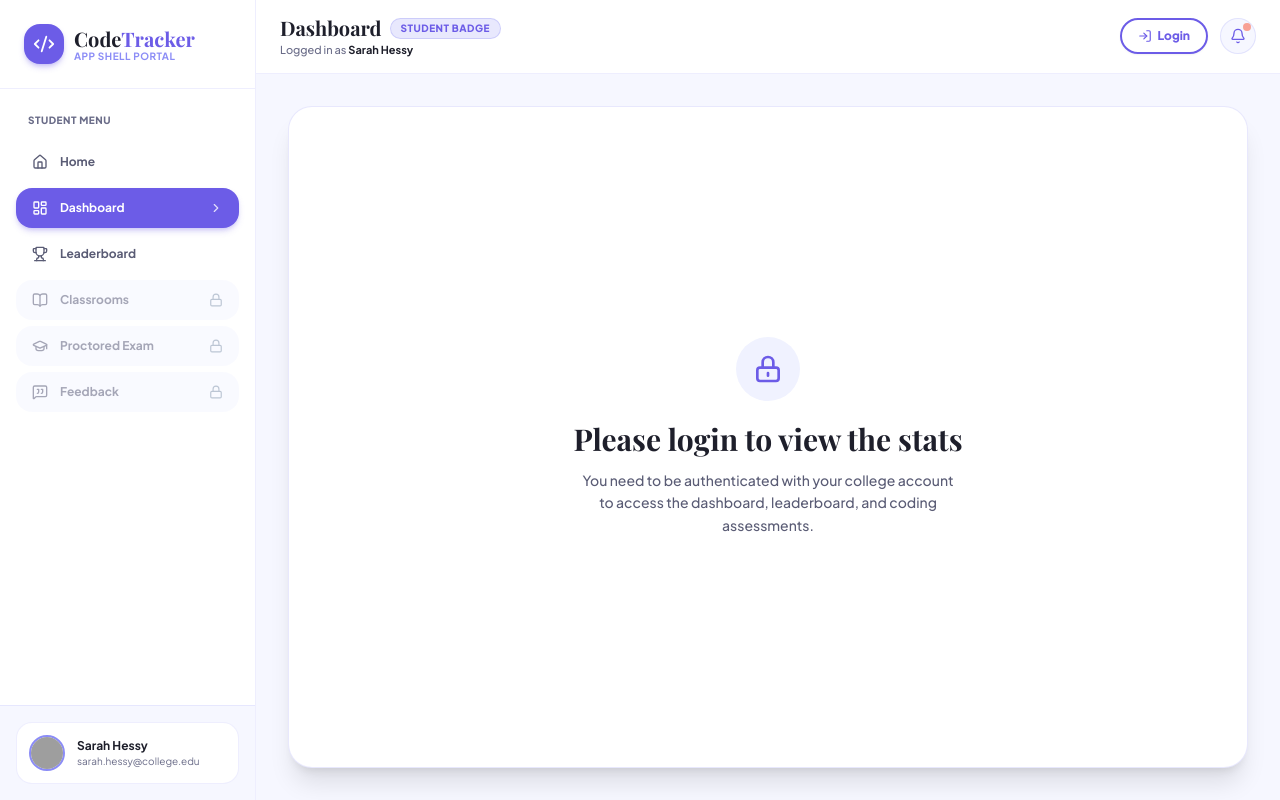
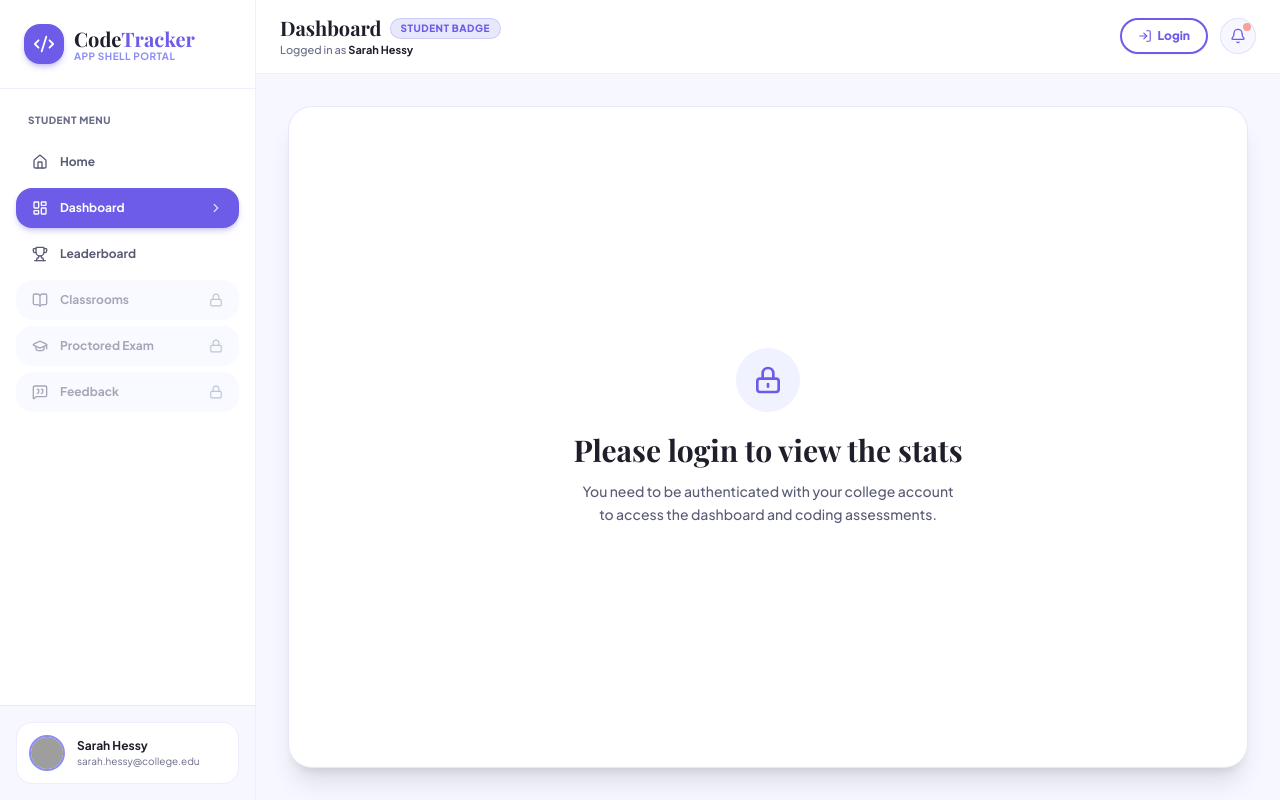
Before and after one commit to Ajith200215/CodeTracker, a Next.js app: page / in a window 1280 px wide. Both pictures are taken after a click on the button "Dashboard". Built offline with nearby package versions, Linux system fonts and the light colour scheme; no server answers; grey boxes are pictures that could not be loaded.

Commit message:
feat: Allow unauthenticated access to leaderboard but lock other dashboard views

```diff
--- a/src/app/page.tsx
+++ b/src/app/page.tsx
@@ -97,7 +97,10 @@ export default function Home() {
       activeNav={activeTab}
       setActiveNav={setActiveTab}
     >
-      {!session?.user ? (
+      {activeTab === "leaderboard" && <UnifiedLeaderboardView />}
+
+      {/* Locked Views for Unauthenticated Users */}
+      {!session?.user && activeTab !== "leaderboard" && (
         <div className="flex flex-col items-center justify-center h-full min-h-[60vh] bg-white dark:bg-gray-800 rounded-3xl border border-[#8B8CF6]/20 shadow-xl p-8 text-center">
           <div className="w-16 h-16 rounded-full bg-[#F0F2FF] dark:bg-gray-700 flex items-center justify-center text-[#6C5CE7] dark:text-[#8B8CF6] mb-5">
             <svg xmlns="http://www.w3.org/2000/svg" className="w-8 h-8" fill="none" viewBox="0 0 24 24" stroke="currentColor" strokeWidth={2}>
@@ -108,15 +111,17 @@ export default function Home() {
             Please login to view the stats
           </h2>
           <p className="text-sm text-[#5A5C75] dark:text-gray-400 font-medium max-w-sm mx-auto leading-relaxed">
-            You need to be authenticated with your college account to access the dashboard, leaderboard, and coding assessments.
+            You need to be authenticated with your college account to access the dashboard and coding assessments.
           </p>
         </div>
-      ) : (
+      )}
+
+      {/* Authenticated Views */}
+      {session?.user && (
         <>
           {activeTab === "dashboard" && (
             <StudentDashboardView onStartExam={() => setActiveTab("exam")} />
           )}
-          {activeTab === "leaderboard" && <UnifiedLeaderboardView />}
           {activeTab === "monitor" && <TeacherMonitorView />}
           {activeTab === "classrooms" && (
             <div className="bg-white dark:bg-gray-800 p-8 rounded-3xl border border-[#8B8CF6]/20 shadow-xl space-y-4">
```
